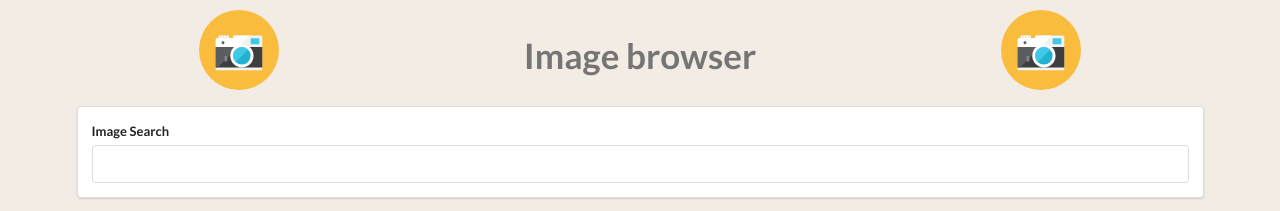
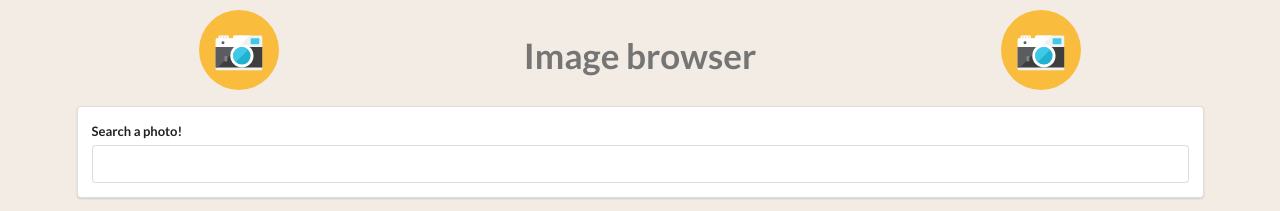
Before and after one commit to mdanieladla/pics, a React (Create React App) app: page / in a window 1280 px wide. Shown: the top 211 px of the page. Built offline with nearby package versions, Linux system fonts and the light colour scheme.

Commit message:
changed label

```diff
--- a/src/components/SearchBar.js
+++ b/src/components/SearchBar.js
@@ -13,7 +13,7 @@ class SearchBar extends React.Component {
       <div className='ui segment'>
         <form className='ui form' onSubmit={this.handleSubmitForm}>
           <div className='field'>
-            <label>Image Search</label>
+            <label>Search a photo!</label>
             <input
               type='text'
               value={this.state.term}
```
